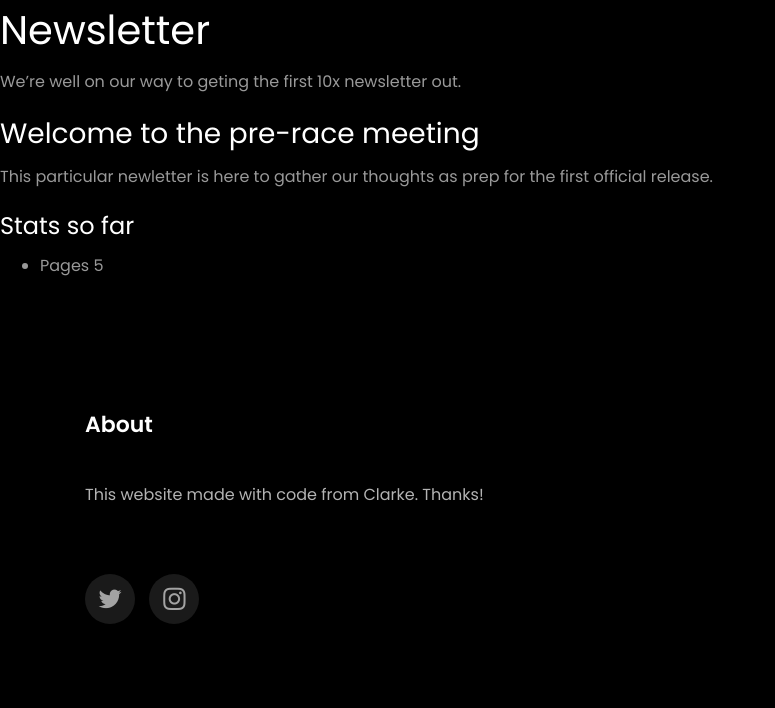
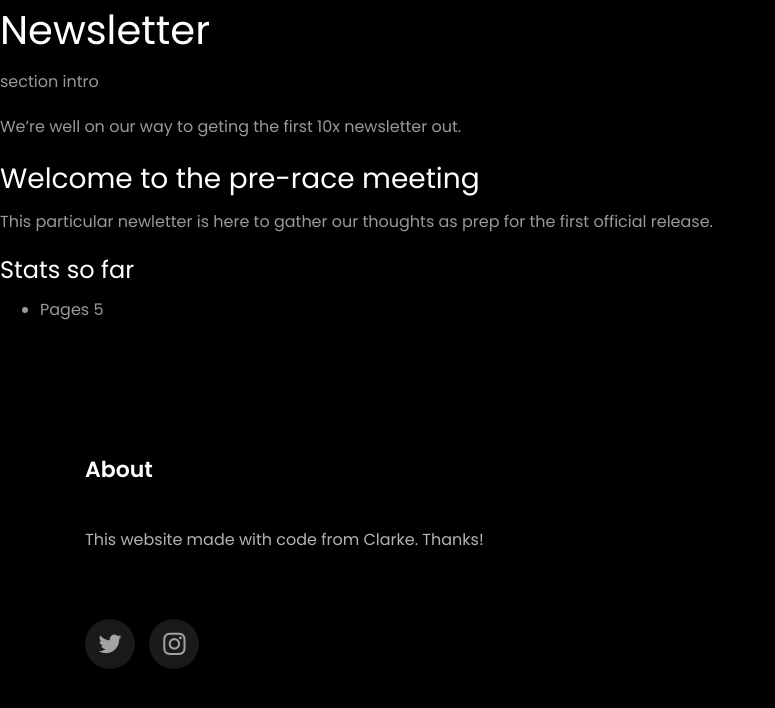
Before and after one commit to 10xjava-dev/10xjava-dev.github.io, a Jekyll site: the page built from collections/_videos/01_prep 1.md, in a window 1280 px wide. Shown: the top 708 px of the page, without its empty margins (0-775 px from the left). Built offline with Jekyll 4.4.1, drawn with Linux system fonts in a browser that asks for light colours; some web fonts are replaced.

Commit message:
removed used of special tag - for now

```diff
--- a/collections/_videos/01_prep 1.md
+++ b/collections/_videos/01_prep 1.md
@@ -7,11 +7,11 @@ layout: video
 tags: [cloud,devops,security,devrel]
 video: aaaa
 ---
-{% section intro %}
+section intro
 
 We're well on our way to geting the first 10x newsletter out.
 
-{% endsection %}
+
 
 ### Welcome to the pre-race meeting
 
```
Also changed, not shown: collections/_videos/00_prep.md (+2 -2 lines).
